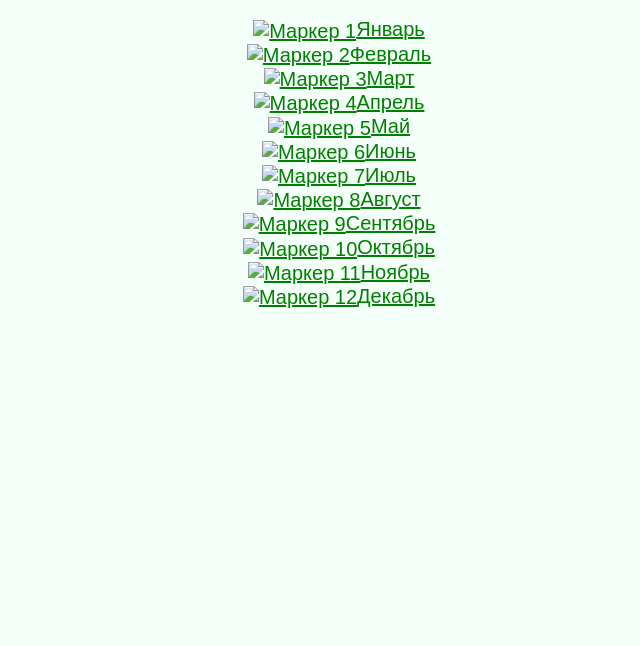
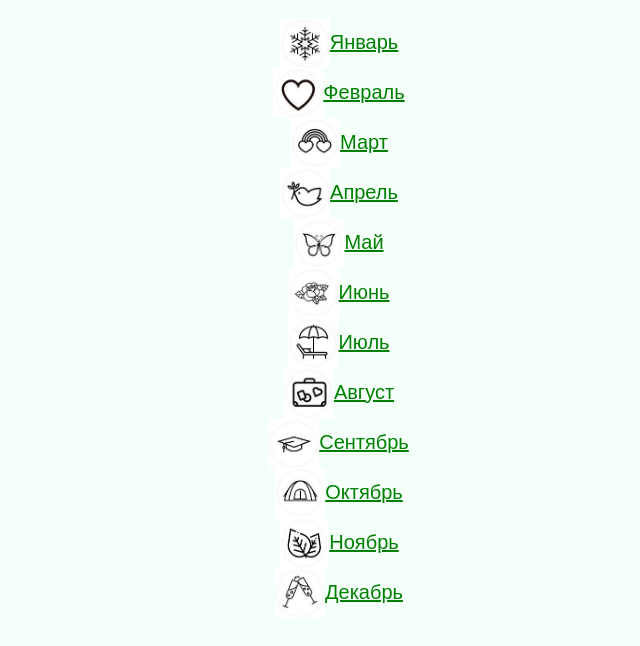
Before and after one commit to MuliBird/Portfolio, a plain HTML site: page calendar.html in a window 1280 px wide. Shown: the part 60-706 px from the top of the page, without its empty margins (321-961 px from the left). Drawn offline with Linux system fonts and the light colour scheme.

Commit message:
Update calendar.html

```diff
--- a/calendar.html
+++ b/calendar.html
@@ -7,18 +7,18 @@
   <h1 align=center style="color: green; background-color: Honeydew; margin-top: 20px; font-family: Times New Roman, sans-serif;">Календарь 2024</h1>
   <div align="center">
   <ul style="color: MintCream;">
-    <li><a href="january.html" style="color: green; font-size: 20px; font-family: Bahnschrift, sans-serif;"><img src="снег.jpg" alt="Маркер 1" width="50" height="50" align="center">Январь</a></li>
-       <li><a href="february.html" style="color: green; font-size: 20px; font-family: Bahnschrift, sans-serif;"><img src="люб.jpg" alt="Маркер 2" width="50" height="50" align="center">Февраль</a></li>
-       <li><a href="march.html" style="color: green; font-size: 20px; font-family: Bahnschrift, sans-serif;"><img src="рад.jpg" alt="Маркер 3" width="50" height="50" align="center">Март</a></li>
-       <li><a href="april.html" style="color: green; font-size: 20px; font-family: Bahnschrift, sans-serif;"><img src="пти.jpg" alt="Маркер 4" width="50" height="50" align="center">Апрель</a></li>
-       <li><a href="may.html" style="color: green; font-size: 20px; font-family: Bahnschrift, sans-serif;"><img src="ба.jpg" alt="Маркер 5" width="50" height="50" align="center">Май</a></li>
-       <li><a href="june.html" style="color: green; font-size: 20px; font-family: Bahnschrift, sans-serif;"><img src="цв.jpg" alt="Маркер 6" width="50" height="50" align="center">Июнь</a></li>
-       <li><a href="july.html" style="color: green; font-size: 20px; font-family: Bahnschrift, sans-serif;"><img src="пл.jpg" alt="Маркер 7" width="50" height="50" align="center">Июль</a></li>
-       <li><a href="august.html" style="color: green; font-size: 20px; font-family: Bahnschrift, sans-serif;"><img src="че.jpg" alt="Маркер 8" width="50" height="50" align="center">Август</a></li>
-       <li><a href="september.html" style="color: green; font-size: 20px; font-family: Bahnschrift, sans-serif;"><img src="зн.jpg" alt="Маркер 9" width="50" height="50" align="center">Сентябрь</a></li>
-       <li><a href="october.html" style="color: green; font-size: 20px; font-family: Bahnschrift, sans-serif;"><img src="по.jpg" alt="Маркер 10" width="50" height="50" align="center">Октябрь</a></li>
-       <li><a href="november.html" style="color: green; font-size: 20px; font-family: Bahnschrift, sans-serif;"><img src="лист.jpg" alt="Маркер 11" width="50" height="50" align="center">Ноябрь</a></li>
-       <li><a href="december.html" style="color: green; font-size: 20px; font-family: Bahnschrift, sans-serif;"><img src="нг.jpg" alt="Маркер 12" width="50" height="50" align="center">Декабрь</a></li>
+    <li><a href="january.html" style="color: green; font-size: 20px; font-family: Bahnschrift, sans-serif;"><img src="jpg/снег.jpg" alt="Маркер 1" width="50" height="50" align="center">Январь</a></li>
+       <li><a href="february.html" style="color: green; font-size: 20px; font-family: Bahnschrift, sans-serif;"><img src="jpg/люб.jpg" alt="Маркер 2" width="50" height="50" align="center">Февраль</a></li>
+       <li><a href="march.html" style="color: green; font-size: 20px; font-family: Bahnschrift, sans-serif;"><img src="jpg/рад.jpg" alt="Маркер 3" width="50" height="50" align="center">Март</a></li>
+       <li><a href="april.html" style="color: green; font-size: 20px; font-family: Bahnschrift, sans-serif;"><img src="jpg/пти.jpg" alt="Маркер 4" width="50" height="50" align="center">Апрель</a></li>
+       <li><a href="may.html" style="color: green; font-size: 20px; font-family: Bahnschrift, sans-serif;"><img src="jpg/ба.jpg" alt="Маркер 5" width="50" height="50" align="center">Май</a></li>
+       <li><a href="june.html" style="color: green; font-size: 20px; font-family: Bahnschrift, sans-serif;"><img src="jpg/цв.jpg" alt="Маркер 6" width="50" height="50" align="center">Июнь</a></li>
+       <li><a href="july.html" style="color: green; font-size: 20px; font-family: Bahnschrift, sans-serif;"><img src="jpg/пл.jpg" alt="Маркер 7" width="50" height="50" align="center">Июль</a></li>
+       <li><a href="august.html" style="color: green; font-size: 20px; font-family: Bahnschrift, sans-serif;"><img src="jpg/че.jpg" alt="Маркер 8" width="50" height="50" align="center">Август</a></li>
+       <li><a href="september.html" style="color: green; font-size: 20px; font-family: Bahnschrift, sans-serif;"><img src="jpg/зн.jpg" alt="Маркер 9" width="50" height="50" align="center">Сентябрь</a></li>
+       <li><a href="october.html" style="color: green; font-size: 20px; font-family: Bahnschrift, sans-serif;"><img src="jpg/по.jpg" alt="Маркер 10" width="50" height="50" align="center">Октябрь</a></li>
+       <li><a href="november.html" style="color: green; font-size: 20px; font-family: Bahnschrift, sans-serif;"><img src="jpg/лист.jpg" alt="Маркер 11" width="50" height="50" align="center">Ноябрь</a></li>
+       <li><a href="december.html" style="color: green; font-size: 20px; font-family: Bahnschrift, sans-serif;"><img src="jpg/нг.jpg" alt="Маркер 12" width="50" height="50" align="center">Декабрь</a></li>
     </ul>
   </div>
 </body>
```
